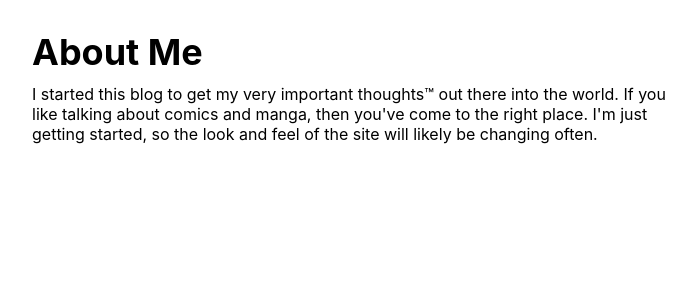
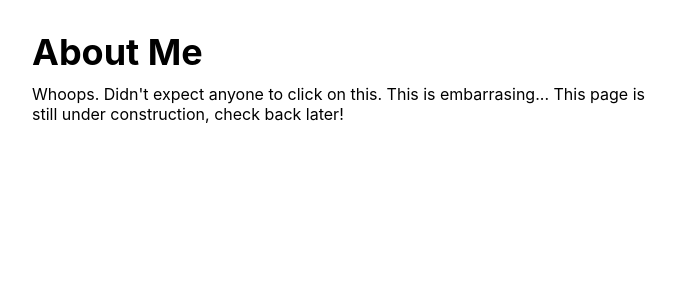
Before and after one commit to ShantelAcker/sloth_blog, a Django app: page /about/ in a window 1280 px wide. Shown: the part 147-447 px from the top of the page, without its empty margins (288-984 px from the left). Run offline with Django 3.2, Linux system fonts and the light colour scheme.

Commit message:
updated about page

```diff
--- a/blog/templates/blog/about.html
+++ b/blog/templates/blog/about.html
@@ -4,9 +4,7 @@
 
 <div class="about">
     <h1>About Me</h1>
-    <!-- <p>Whoops. Didn't expect anyone to click on this. This is embarrasing. This page is still under construction, check back later!</p> -->
-    <p>I started this blog to get my very important thoughts&trade; out there into the world. If you like talking about
-        comics and manga, then you've come to the right place. I'm just getting started, so the look and feel of the
-        site will likely be changing often.</p>
+    <p>Whoops. Didn't expect anyone to click on this. This is embarrasing... This page is still under construction,
+        check back later!</p>
 </div>
 {% endblock content %}
```
